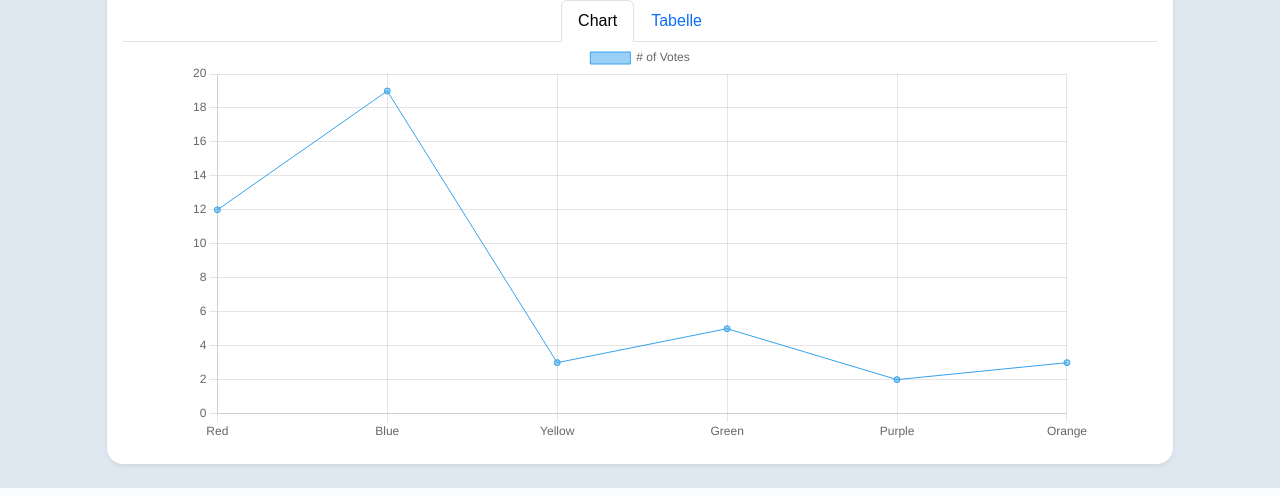
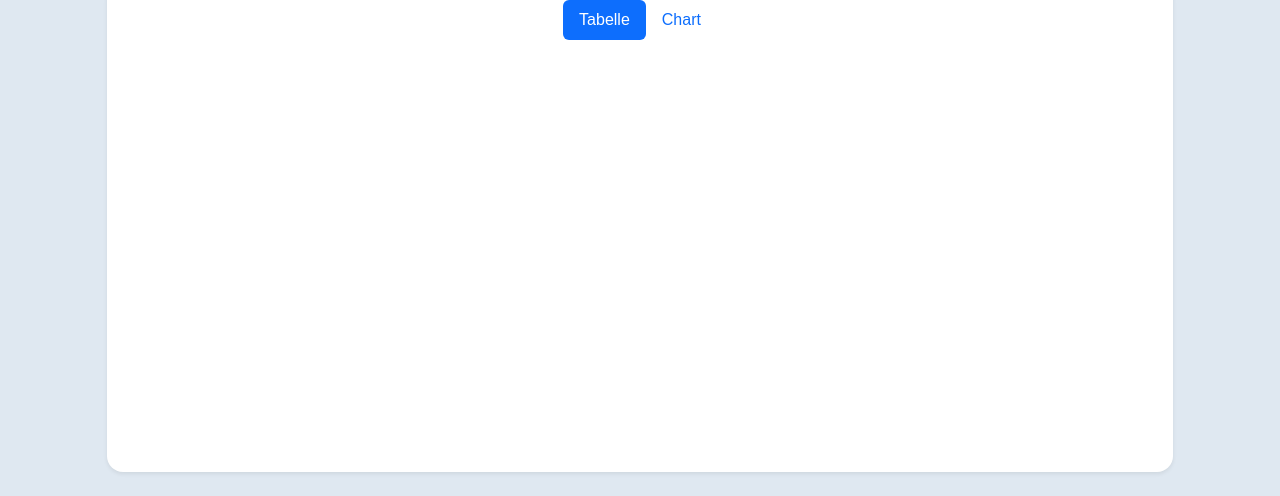
Before and after one commit to Praciqx/DHBWVS-GHCN-WeatherStation, a Flask app: page / in a window 1280 px wide. Shown: the part 498-994 px from the top of the page. Run offline with Flask 3, Linux system fonts and the light colour scheme; some libraries are stand-ins or nearby versions.

Commit message:
Station Data serverseitig lesen Vorbereitung

```diff
--- a/app.py
+++ b/app.py
@@ -79,7 +79,12 @@
             "Winter": {"min": [-5, -4, -3, -2], "max": [5, 6, 7, 8]}
         }
     }
-    return jsonify(data)
+    seasontabledata = [
+        {"year":2024,"summermax":10,"summermin":5,"wintermax":2,"wintermin":-2,"springmax":4,"springmin":7,"autumnmin":3,"autumnmax":20,"min":4,"max":30}
+    ]
+    seasontemplate = render_template("seasontabledata.html",data=seasontabledata)
+    yearlytemplate = render_template("yearlytabledata.html",data=seasontabledata)
+    return jsonify(data=data, seasontemplate = seasontemplate,yearlytemplate =yearlytemplate)
 
 def is_within_radius(lat_origin, lon_origin, lat_asked, lon_asked, radius):
     """
--- a/templates/index.html
+++ b/templates/index.html
@@ -4,8 +4,8 @@
     #stationmap {
         width: 100%;
         height: 600px;
-        position: relative; /* Feste Positionierung */
-        overflow: hidden; /* Verhindert, dass die Karte außerhalb des Containers angezeigt wird */
+        position: relative;
+        overflow: hidden;
     }
     .nav-tabs {
         display: flex;
@@ -79,28 +79,51 @@
                 </div>
             </div>
             <div class="row mt-4">
-                <div class="col-12 p-3 rounded-4 bg-white shadow-sm" style="min-height: 480px;">
-                    <div>
-                        <ul class="nav nav-tabs" id="dataTab" role="tablist">
+                <div class="col-12 p-3 rounded-4 bg-white shadow-sm blockedContent" style="min-height: 480px;">
+                    <div id="stationContent">
+                        <ul class="nav nav-pills mb-3 d-flex justify-content-center" id="dataTab" role="tablist">
                             <li class="nav-item" role="presentation">
-                              <button class="nav-link active" id="chart-tab" data-bs-toggle="tab" data-bs-target="#chart" type="button" role="tab" aria-controls="chart" aria-selected="true">
+                                <button class="nav-link active" id="table-tab" data-bs-toggle="tab" data-bs-target="#table" type="button" role="tab" aria-controls="table" aria-selected="false">
+                                  Tabelle
+                                </button>
+                              </li>
+                            <li class="nav-item" role="presentation">
+                              <button class="nav-link" id="chart-tab" data-bs-toggle="tab" data-bs-target="#chart" type="button" role="tab" aria-controls="chart" aria-selected="true">
                                 Chart
                               </button>
                             </li>
-                            <li class="nav-item" role="presentation">
-                              <button class="nav-link" id="table-tab" data-bs-toggle="tab" data-bs-target="#table" type="button" role="tab" aria-controls="table" aria-selected="false">
-                                Tabelle
-                              </button>
-                            </li>
                           </ul>
-                          <div class="tab-content d-flex justify-content-center" id="tabContent">
-                            <div class="tab-pane fade show active" id="chart" role="tabpanel" aria-labelledby="chart-tab">
+                          <div class="tab-content d-flex justify-content-center" style="overflow:auto" id="tabContent">
+                            <div class="tab-pane fade active" id="chart" role="tabpanel" aria-labelledby="chart-tab">
                                 <div>
                                     <canvas id="stationChart" width="900" height="400"></canvas>
                                 </div>
                             </div>
                             <div class="tab-pane fade" id="table" role="tabpanel" aria-labelledby="table-tab">
-                                Table Content
+                                <ul class="nav nav-tabs" id="tableInnerTab" role="tablist">
+                                    <li class="nav-item" role="presentation">
+                                      <button class="nav-link active" id="year-tab" data-bs-toggle="tab" data-bs-target="#tableYear" type="button" role="tab" aria-controls="tableYear" aria-selected="true">
+                                        Jährlich
+                                      </button>
+                                    </li>
+                                    <li class="nav-item" role="presentation">
+                                      <button class="nav-link" id="season-tab" data-bs-toggle="tab" data-bs-target="#tableSeason" type="button" role="tab" aria-controls="tableSeason" aria-selected="false">
+                                        Jahreszeiten
+                                      </button>
+                                    </li>
+                                  </ul>
+                                  <div class="tab-content" id="tableInnerTabContent">
+                                    <div class="tab-pane fade active show" id="tableYear" role="tabpanel" aria-labelledby="tableYear-tab">
+                                        <div id="yearlyData">
+                                            <div>Bitte wählen Sie eine Station aus!</div>
+                                        </div>
+                                    </div>
+                                    <div class="tab-pane fade" id="tableSeason" role="tableSeason" aria-labelledby="tableSeason-tab">
+                                        <div id="seasonData">
+                                            <div>Bitte wählen Sie eine Station aus!</div>
+                                        </div>
+                                    </div>
+                                  </div>
                             </div>
                           </div>
                     </div>
@@ -127,17 +150,8 @@
             shadowSize: [41, 41]
         });
     $(function() {
-
         chartinstance = new Chart(stationChart, {
             type: 'line',
-        data: {
-            labels: ['Red', 'Blue', 'Yellow', 'Green', 'Purple', 'Orange'],
-            datasets: [{
-            label: '# of Votes',
-            data: [12, 19, 3, 5, 2, 3],
-            borderWidth: 1
-            }]
-        },
             options: {
                 scales: {
                 y: {
@@ -165,7 +179,6 @@
                             stations: station_count
                         },
                         success: function(response) {
-                        console.log(response);
                             fillMapData(response)
                         },
                         error: function(xhr, status, error) {
@@ -188,7 +201,9 @@
                     stationid:stationid
                 },
                 success: function(response) {
-                    fillChartData(response)
+                    fillChartData(response.data)
+                    $("#seasonData").html(response.seasontemplate);
+                    $("#yearlyData").html(response.yearlytemplate);
                 },
                 error: function(xhr, status, error) {
                     console.error('Fehler beim Abrufen der Stationen:', status, error);
@@ -277,5 +292,6 @@
             marker.bindPopup(`<span>${address}</span><div class="pt-2"><button id='${id}' style="--bs-btn-padding-y: .2rem; --bs-btn-padding-x: .4rem; --bs-btn-font-size: .7rem;" class='btn btn-sm btn-success' onclick='getStationData("${id}")'>Auswählen</button></div>`);
         });
     }
+
 </script>
 {% endblock %}
--- a/templates/layout.html
+++ b/templates/layout.html
@@ -10,6 +10,7 @@
     <link rel="stylesheet" href="https://unpkg.com/leaflet@1.9.4/dist/leaflet.css"
     integrity="sha256-p4NxAoJBhIIN+hmNHrzRCf9tD/miZyoHS5obTRR9BMY="
     crossorigin=""/>
+    <link rel="stylesheet" href="https://cdn.jsdelivr.net/npm/bootstrap-icons@1.11.3/font/bootstrap-icons.css">
     <style>
         .map-container {
             width: 70%;
```
Also changed, not shown: templates/seasontabledata.html (added, +37 -0 lines), templates/yearlytabledata.html (added, +23 -0 lines). Lines whose indentation alone changed are shown as unchanged.
